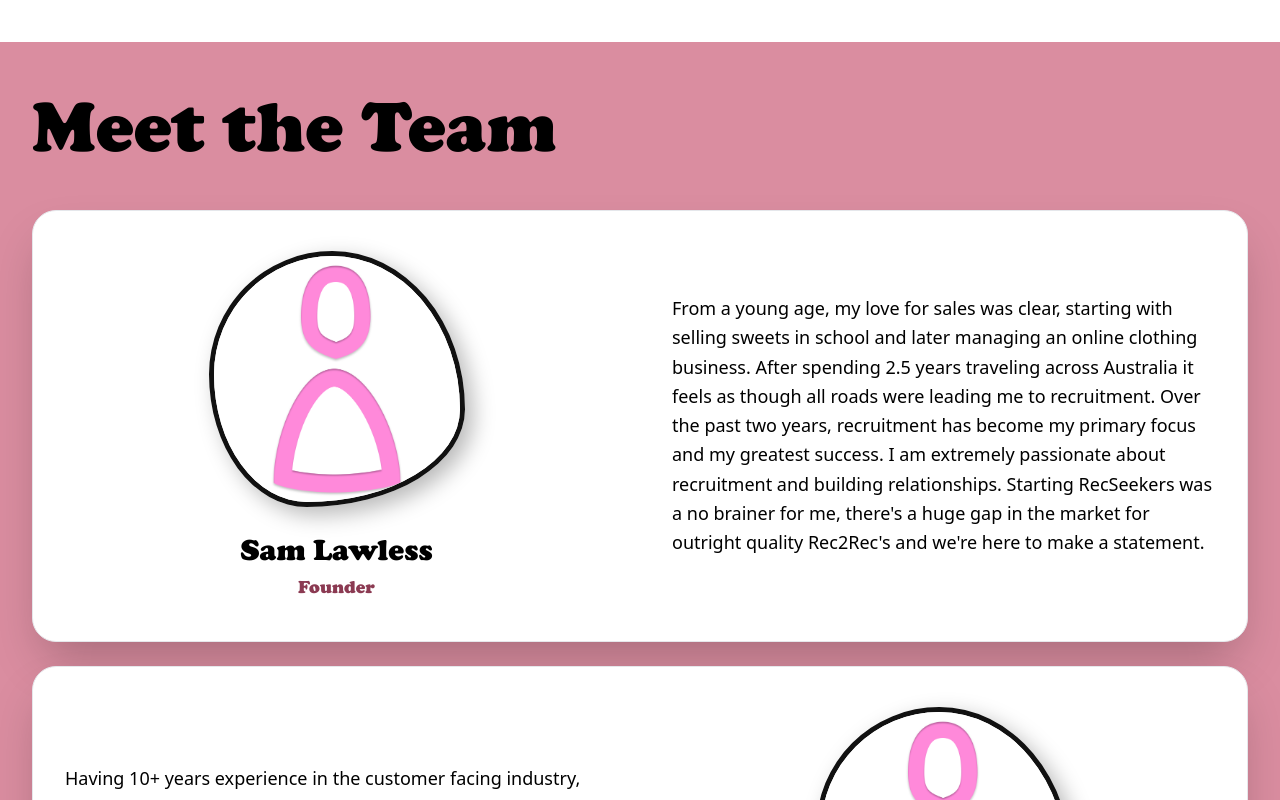
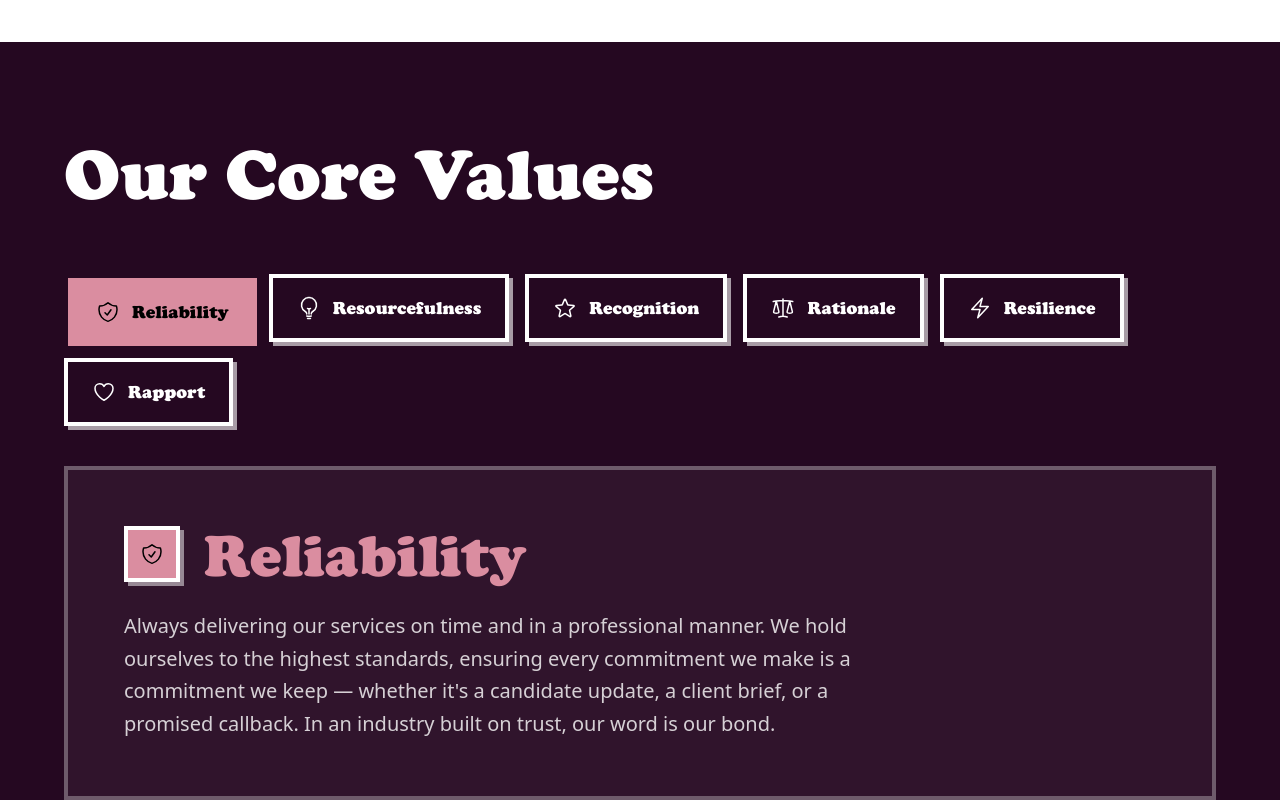
Before and after one commit to CD-Chief/RecSeekers-Website, a Next.js app in the folder frontend/: page /about in a window 1280 px wide. Shown: the part 760-1560 px from the top of the page. Built offline with nearby package versions, Linux system fonts and the light colour scheme.

Commit message:
feat: add ValuesSection component to showcase core values on About page

```diff
--- a/frontend/app/about/page.tsx
+++ b/frontend/app/about/page.tsx
@@ -1,6 +1,7 @@
 import localFont from 'next/font/local';
 import Link from 'next/link';
 import { Button } from '@/components/ui/Button';
+import { ValuesSection } from '@/components/About/ValuesSection';
 import { TeamSection } from '@/components/About/TeamSection';
 
 const cooper = localFont({
@@ -101,6 +102,7 @@
           </div>
         </div>
       </section>
+      <ValuesSection />
       <TeamSection />
     </main>
   );
--- /dev/null
+++ b/frontend/components/About/ValuesSection.tsx
@@ -0,0 +1,134 @@
+'use client';
+
+import { useState } from 'react';
+import localFont from 'next/font/local';
+
+const cooper = localFont({
+  src: '../../app/fonts/cooper-black-cdnfonts/coopbl.ttf',
+  display: 'swap',
+});
+
+type Value = {
+  name: string;
+  icon: React.ReactNode;
+  description: string;
+};
+
+const values: Value[] = [
+  {
+    name: 'Reliability',
+    icon: (
+      <svg xmlns="http://www.w3.org/2000/svg" fill="none" viewBox="0 0 24 24" strokeWidth={1.5} stroke="currentColor" className="size-6">
+        <path strokeLinecap="round" strokeLinejoin="round" d="M9 12.75 11.25 15 15 9.75m-3-7.036A11.959 11.959 0 0 1 3.598 6 11.99 11.99 0 0 0 3 9.749c0 5.592 3.824 10.29 9 11.623 5.176-1.332 9-6.03 9-11.622 0-1.31-.21-2.571-.598-3.751h-.152c-3.196 0-6.1-1.248-8.25-3.285Z" />
+      </svg>
+    ),
+    description:
+      'Always delivering our services on time and in a professional manner. We hold ourselves to the highest standards, ensuring every commitment we make is a commitment we keep — whether it\'s a candidate update, a client brief, or a promised callback. In an industry built on trust, our word is our bond.',
+  },
+  {
+    name: 'Resourcefulness',
+    icon: (
+      <svg xmlns="http://www.w3.org/2000/svg" fill="none" viewBox="0 0 24 24" strokeWidth={1.5} stroke="currentColor" className="size-6">
+        <path strokeLinecap="round" strokeLinejoin="round" d="M12 18v-5.25m0 0a6.01 6.01 0 0 0 1.5-.189m-1.5.189a6.01 6.01 0 0 1-1.5-.189m3.75 7.478a12.06 12.06 0 0 1-4.5 0m3.75 2.383a14.406 14.406 0 0 1-3 0M14.25 18v-.192c0-.983.658-1.823 1.508-2.316a7.5 7.5 0 1 0-7.517 0c.85.493 1.509 1.333 1.509 2.316V18" />
+      </svg>
+    ),
+    description:
+      'Our creative and ambitious team specialise in finding solutions to any problem. Where others see roadblocks, we see opportunities. We bring ingenuity and determination to every challenge — thinking outside conventional hiring frameworks to deliver results that other agencies simply can\'t.',
+  },
+  {
+    name: 'Recognition',
+    icon: (
+      <svg xmlns="http://www.w3.org/2000/svg" fill="none" viewBox="0 0 24 24" strokeWidth={1.5} stroke="currentColor" className="size-6">
+        <path strokeLinecap="round" strokeLinejoin="round" d="M11.48 3.499a.562.562 0 0 1 1.04 0l2.125 5.111a.563.563 0 0 0 .475.345l5.518.442c.499.04.701.663.321.988l-4.204 3.602a.563.563 0 0 0-.182.557l1.285 5.385a.562.562 0 0 1-.84.61l-4.725-2.885a.562.562 0 0 0-.586 0L6.982 20.54a.562.562 0 0 1-.84-.61l1.285-5.386a.562.562 0 0 0-.182-.557l-4.204-3.602a.562.562 0 0 1 .321-.988l5.518-.442a.563.563 0 0 0 .475-.345L11.48 3.5Z" />
+      </svg>
+    ),
+    description:
+      'Recognising the talent that our candidates possess to help them unlock their full career potential. We see beyond CVs and job titles — we see the person, their ambitions, and what they\'re truly capable of. Our job is to make sure the right people in the market know exactly how exceptional you are.',
+  },
+  {
+    name: 'Rationale',
+    icon: (
+      <svg xmlns="http://www.w3.org/2000/svg" fill="none" viewBox="0 0 24 24" strokeWidth={1.5} stroke="currentColor" className="size-6">
+        <path strokeLinecap="round" strokeLinejoin="round" d="M12 3v17.25m0 0c-1.472 0-2.882.265-4.185.75M12 20.25c1.472 0 2.882.265 4.185.75M18.75 4.97A48.416 48.416 0 0 0 12 4.5c-2.291 0-4.545.16-6.75.47m13.5 0c1.01.143 2.01.317 3 .52m-3-.52 2.62 10.726c.122.499-.106 1.028-.589 1.202a5.988 5.988 0 0 1-2.031.352 5.988 5.988 0 0 1-2.031-.352c-.483-.174-.711-.703-.59-1.202L18.75 4.971Zm-16.5.52c.99-.203 1.99-.377 3-.52m0 0 2.62 10.726c.122.499-.106 1.028-.589 1.202a5.989 5.989 0 0 1-2.031.352 5.989 5.989 0 0 1-2.031-.352c-.483-.174-.711-.703-.59-1.202L5.25 4.971Z" />
+      </svg>
+    ),
+    description:
+      'Always offering our experienced judgement with well-balanced advice for both candidates and employers. Our decisions are grounded in deep industry knowledge and a genuine understanding of what makes both sides thrive. We don\'t just tell you what you want to hear — we tell you what you need to know.',
+  },
+  {
+    name: 'Resilience',
+    icon: (
+      <svg xmlns="http://www.w3.org/2000/svg" fill="none" viewBox="0 0 24 24" strokeWidth={1.5} stroke="currentColor" className="size-6">
+        <path strokeLinecap="round" strokeLinejoin="round" d="m3.75 13.5 10.5-11.25L12 10.5h8.25L9.75 21.75 12 13.5H3.75Z" />
+      </svg>
+    ),
+    description:
+      'Proven track record of overcoming challenges and thriving where others have struggled. The recruitment world moves fast and demands adaptability — qualities that are embedded in everything we do at RecSeekers. We push through adversity with energy and optimism, emerging stronger every time.',
+  },
+  {
+    name: 'Rapport',
+    icon: (
+      <svg xmlns="http://www.w3.org/2000/svg" fill="none" viewBox="0 0 24 24" strokeWidth={1.5} stroke="currentColor" className="size-6">
+        <path strokeLinecap="round" strokeLinejoin="round" d="M21 8.25c0-2.485-2.099-4.5-4.688-4.5-1.935 0-3.597 1.126-4.312 2.733-.715-1.607-2.377-2.733-4.313-2.733C5.1 3.75 3 5.765 3 8.25c0 7.22 9 12 9 12s9-4.78 9-12Z" />
+      </svg>
+    ),
+    description:
+      'Long-term relationships are at the heart of what we do. Building trust and deep understanding over time means our candidates and clients return to us again and again — not because they have to, but because they want to. At RecSeekers, every interaction is the start of something lasting.',
+  },
+];
+
+export function ValuesSection() {
+  const [active, setActive] = useState(0);
+
+  return (
+    <section className="relative z-10 bg-[#250821] py-24 px-8">
+      <div className="max-w-6xl mx-auto">
+
+        <h2 className={`${cooper.className} text-6xl md:text-7xl text-white mb-16`}>
+          Our Core Values
+        </h2>
+
+        {/* Value tab buttons */}
+        <div className="flex flex-wrap gap-4 mb-10">
+          {values.map((value, i) => (
+            <button
+              key={value.name}
+              onClick={() => setActive(i)}
+              className={`
+                flex items-center gap-3 px-6 py-4 border-4 text-lg
+                transition-all duration-150 cursor-pointer
+                ${active === i
+                  ? 'bg-[#da8da0] border-[#da8da0] text-black translate-x-1 translate-y-1 shadow-none'
+                  : 'bg-transparent border-white text-white shadow-[4px_4px_0px_0px_rgba(255,255,255,0.6)] hover:translate-x-0.5 hover:translate-y-0.5 hover:shadow-[2px_2px_0px_0px_rgba(255,255,255,0.6)]'
+                }
+              `}
+            >
+              <span className="shrink-0">{value.icon}</span>
+              <span className={cooper.className}>{value.name}</span>
+            </button>
+          ))}
+        </div>
+
+        {/* Content panel */}
+        <div
+          key={active}
+          className="border-4 border-white/30 p-10 md:p-14 bg-white/5"
+          style={{ animation: 'slideInRight 0.35s cubic-bezier(0.22, 1, 0.36, 1) both' }}
+        >
+          <div className="flex items-start gap-6 mb-6">
+            <div className="shrink-0 w-14 h-14 bg-[#da8da0] border-4 border-white flex items-center justify-center text-black shadow-[4px_4px_0px_0px_rgba(255,255,255,0.5)]">
+              {values[active].icon}
+            </div>
+            <h3 className={`${cooper.className} text-5xl md:text-6xl text-[#da8da0] leading-none`}>
+              {values[active].name}
+            </h3>
+          </div>
+          <p className="text-lg md:text-xl text-white/80 leading-relaxed max-w-3xl">
+            {values[active].description}
+          </p>
+        </div>
+
+      </div>
+    </section>
+  );
+}
```
